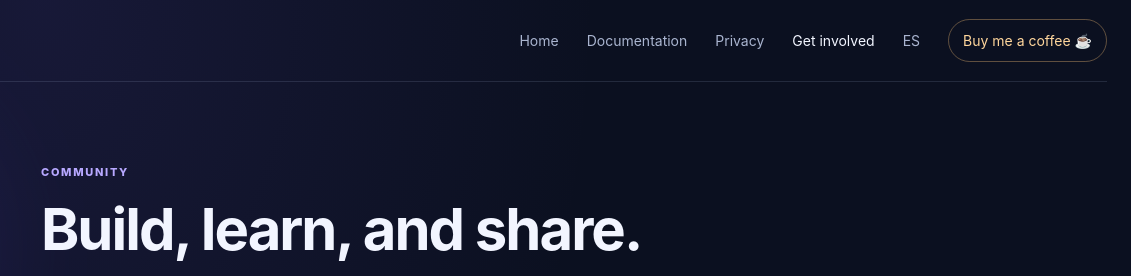
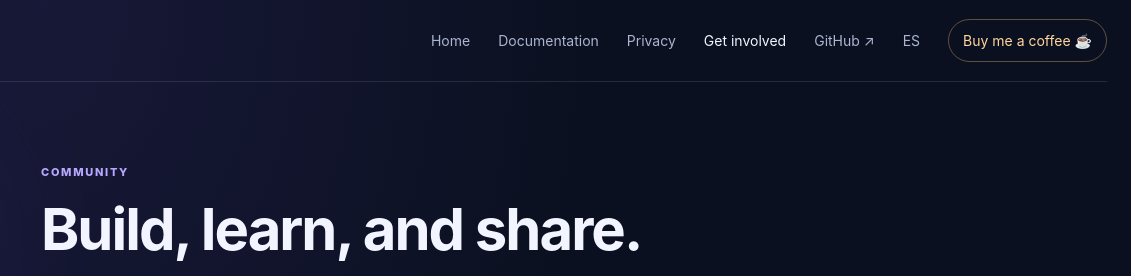
Before and after one commit to xGalamothx/popoff-lists, a plain HTML site: page site/en/contribute.html in a window 1280 px wide. Shown: the top 276 px of the page, 149-1280 px from the left. Drawn offline with Linux system fonts and the light colour scheme.

Commit message:
Add clear GitHub repository links across bilingual site

```diff
--- a/site/en/contribute.html
+++ b/site/en/contribute.html
@@ -1,6 +1,6 @@
 <!doctype html>
 <html lang="en"><head><meta charset="utf-8"><meta name="viewport" content="width=device-width,initial-scale=1"><meta name="theme-color" content="#0b1020"><title>Get involved — PopOff</title><link rel="stylesheet" href="../styles.css"><script defer src="../script.js"></script></head>
-<body><div class="ambient ambient-one"></div><header class="site-header"><a class="brand" href="index.html"><span class="brand-mark">P</span><span>PopOff<span class="brand-dot">.</span></span></a><button class="menu-toggle" aria-label="Open menu" aria-expanded="false">☰</button><nav class="nav-links" aria-label="Main navigation"><a href="index.html">Home</a><a href="docs.html">Documentation</a><a href="privacy.html">Privacy</a><a class="active" href="contribute.html">Get involved</a><a class="language-switch" href="../contribute.html" lang="es" data-language-choice="es" aria-label="Ver en español">ES</a><a class="nav-support" href="https://ko-fi.com/carlosarredondo24" target="_blank" rel="noopener noreferrer">Buy me a coffee ☕</a></nav></header>
+<body><div class="ambient ambient-one"></div><header class="site-header"><a class="brand" href="index.html"><span class="brand-mark">P</span><span>PopOff<span class="brand-dot">.</span></span></a><button class="menu-toggle" aria-label="Open menu" aria-expanded="false">☰</button><nav class="nav-links" aria-label="Main navigation"><a href="index.html">Home</a><a href="docs.html">Documentation</a><a href="privacy.html">Privacy</a><a class="active" href="contribute.html">Get involved</a><a class="nav-github" href="https://github.com/xGalamothx/popoff-lists" target="_blank" rel="noopener noreferrer" aria-label="PopOff public repository on GitHub">GitHub ↗</a><a class="language-switch" href="../contribute.html" lang="es" data-language-choice="es" aria-label="Ver en español">ES</a><a class="nav-support" href="https://ko-fi.com/carlosarredondo24" target="_blank" rel="noopener noreferrer">Buy me a coffee ☕</a></nav></header>
 <main class="wrap page-main"><div class="page-intro"><span class="kicker">COMMUNITY</span><h1>Build, learn, and share.</h1><p>PopOff is a personal, non-profit project. Ideas, feedback, and words of encouragement all help it grow.</p></div>
 <section class="doc-block"><h2>How can you help?</h2><div class="doc-cards"><article><h3>Share your experience</h3><p>Tell others what works for you and what could be improved.</p></article><article><h3>Report an issue</h3><p>Describe your browser, what happened, and the steps to reproduce it. Avoid sharing private data or URLs containing tokens.</p></article><article><h3>Share knowledge</h3><p>The documentation is intended for students and developers interested in learning about browser extensions and privacy.</p></article><article><h3>Offer voluntary support</h3><p>If you feel like it, you can buy the creator a coffee. There are no fees or exclusive benefits.</p></article></div></section>
 <section class="doc-block"><h2>About the creator</h2><p>I'm Carlos, a technology enthusiast with basic programming knowledge and a lot of motivation to learn. I'm working on PopOff as an independent project, and I'd like to pursue formal studies in Software Development or a related field. I'm not a big company: I'm learning as I go while trying to create something that may be useful to others.</p></section>
```
